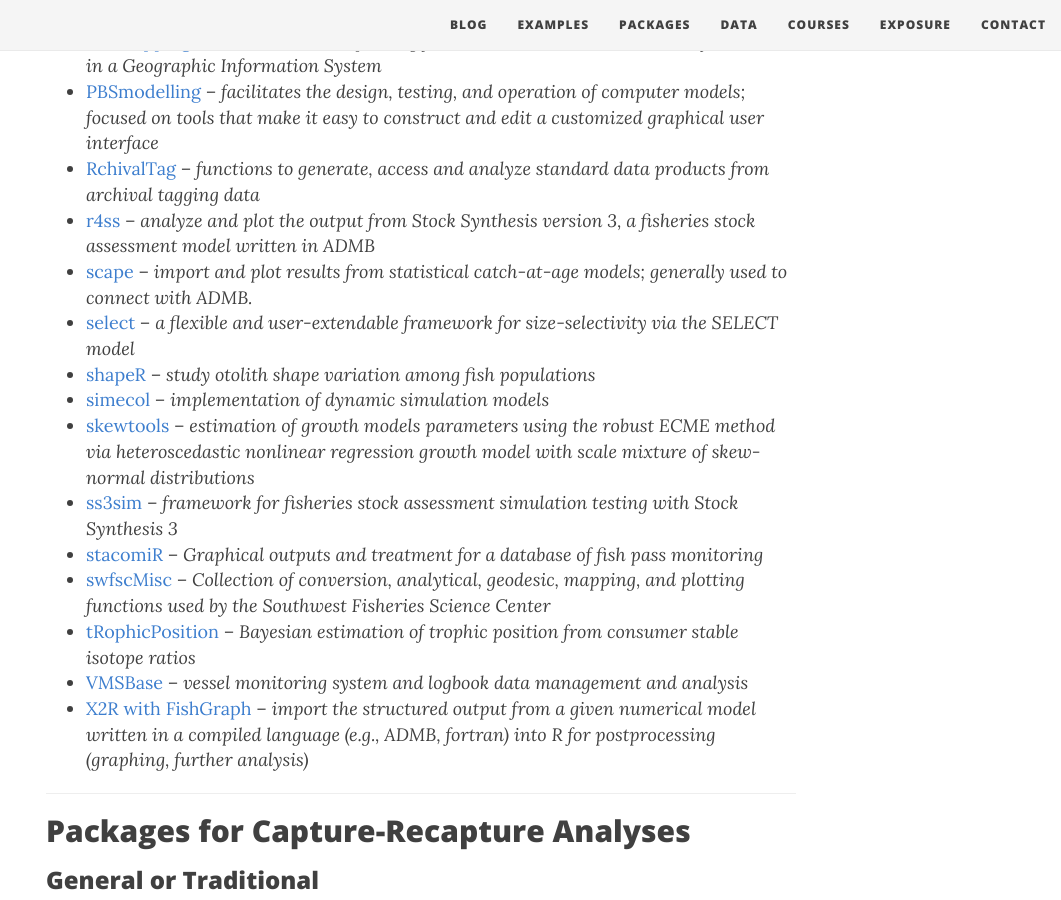
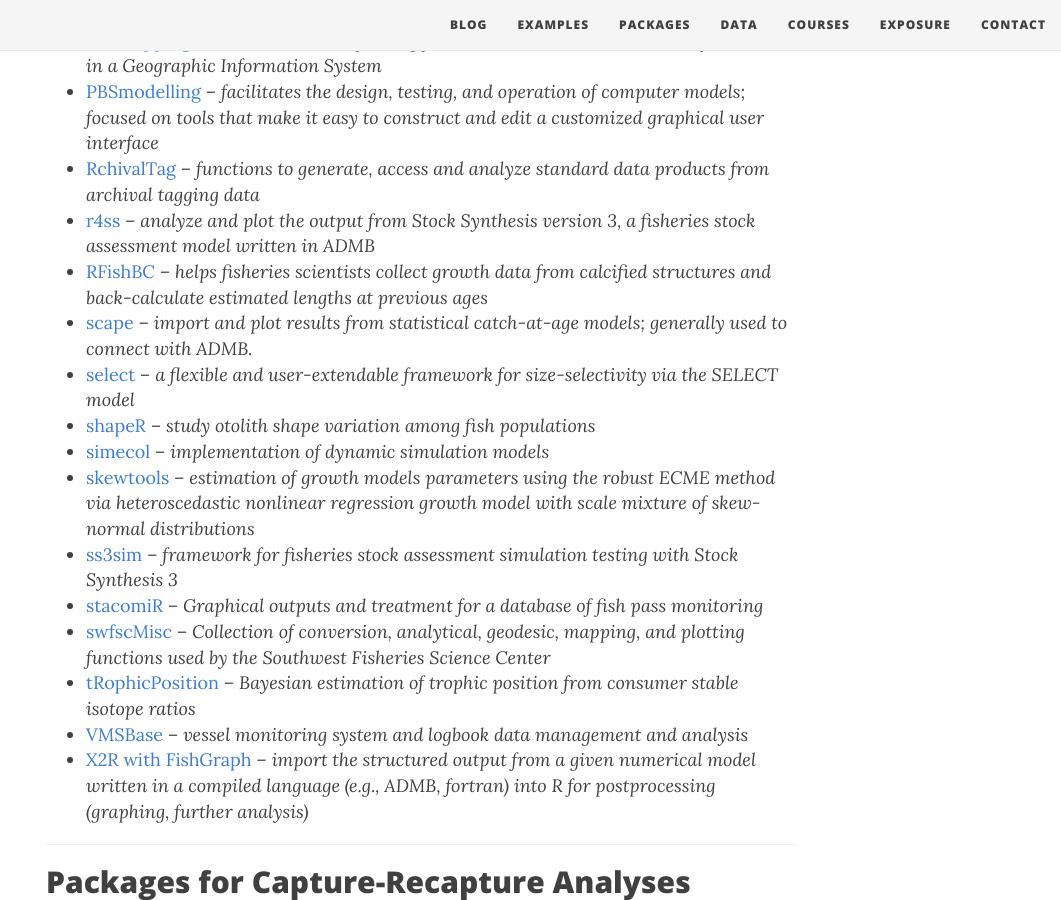
Before and after one commit to droglenc/fishR, a Jekyll site: the page built from packages.md, in a window 1280 px wide and 900 px high, scrolled down 1691 px. Shown: the whole window, without its empty margins (219-1280 px from the left). Built offline with Jekyll 4.4.1, drawn with Linux system fonts in a browser that asks for light colours; nearby versions of some CDN libraries; some of the changed lines change nothing that is shown.

Commit message:
Updated package links

```diff
--- a/packages.md
+++ b/packages.md
@@ -21,7 +21,7 @@
 ----
 
 ## General Packages
-* [FSA: Fisheries Stock Assessment](https://github.com/droglenc/FSA#readme)
+* [FSA: Fisheries Stock Assessment](http://derekogle.com/FSA/)
 * [DLMtool: Data-Limited Methods Toolkit](https://cran.r-project.org/web/packages/DLMtool/index.html) -- *Implementation of management procedures for data-limited fisheries*
 * [fishmethods: Fisheries Methods and Models in R](https://cran.r-project.org/web/packages/fishmethods/index.html)
 * [fishdynr: Fisheries Science Related Population Dynamics Models](https://github.com/marchtaylor/fishdynr#readme)
@@ -53,6 +53,7 @@
 * [PBSmodelling](https://cran.r-project.org/web/packages/PBSmodelling/index.html) -- *facilitates the design, testing, and operation of computer models; focused on tools that make it easy to construct and edit a customized graphical user interface*
 * [RchivalTag](https://cran.r-project.org/web/packages/RchivalTag/index.html) -- *functions to generate, access and analyze standard data products from archival tagging data*
 * [r4ss](https://github.com/r4ss/r4ss) -- *analyze and plot the output from Stock Synthesis version 3, a fisheries stock assessment model written in ADMB*
+* [RFishBC](http://derekogle.com/RFishBC/) -- *helps fisheries scientists collect growth data from calcified structures and back-calculate estimated lengths at previous ages*
 * [scape](https://cran.r-project.org/web/packages/scape/) -- *import and plot results from statistical catch-at-age models; generally used to connect with ADMB.*
 * [select](https://www.stat.auckland.ac.nz/~millar/selectware/code.html) -- *a flexible and user-extendable framework for size-selectivity via the SELECT model*
 * [shapeR](https://github.com/lisalibungan/shapeR) -- *study otolith shape variation among fish populations*
```
